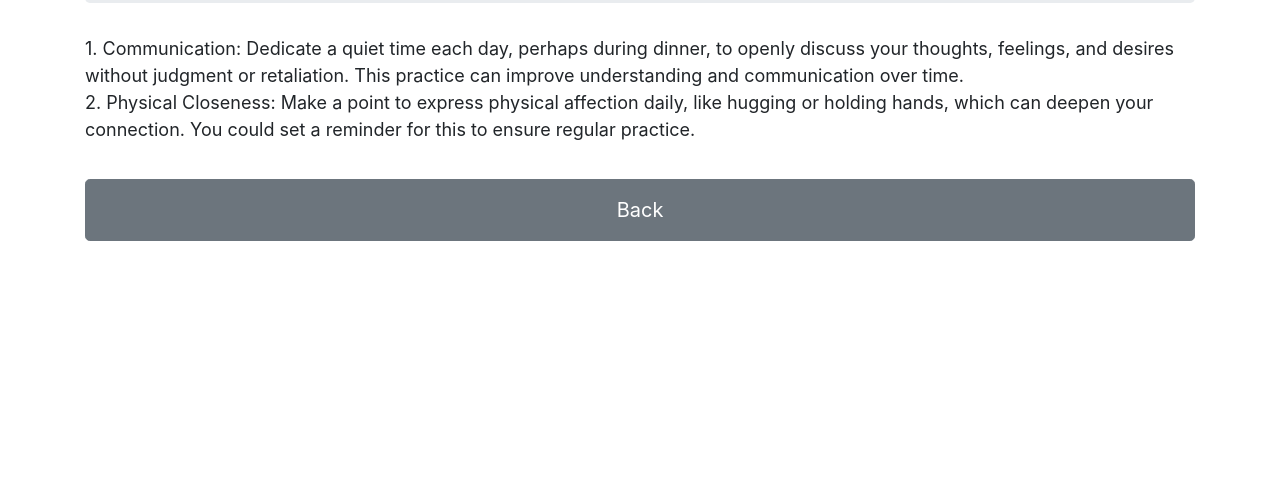
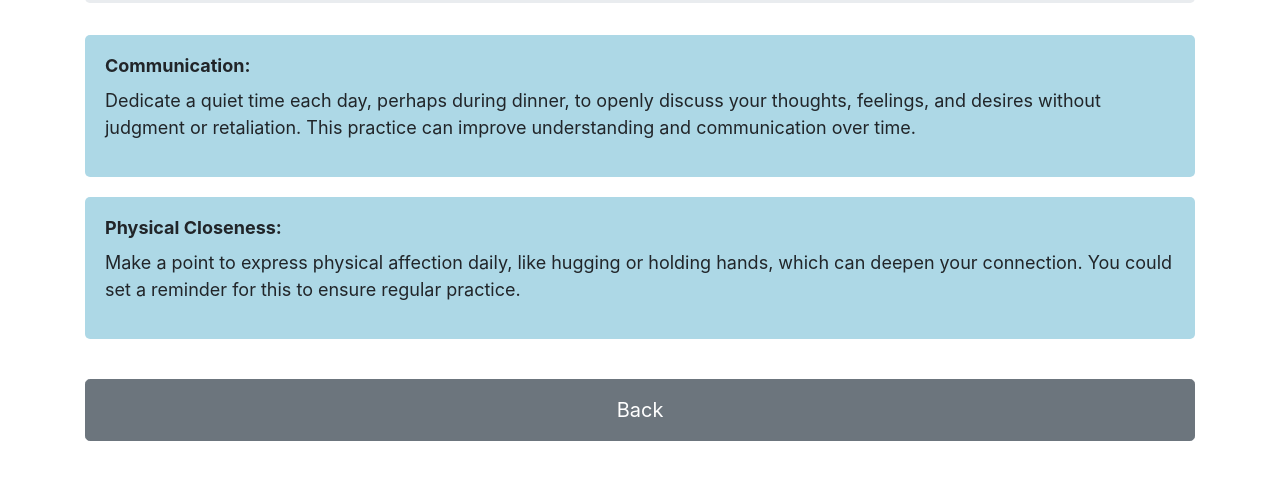
Before and after one commit to LoveGrow1/lg1, a plain HTML site: page actions.html in a window 1280 px wide. Shown: the part 171-650 px from the top of the page. Drawn offline with nearby package versions, Linux system fonts and the light colour scheme.

Commit message:
Update actions.html

```diff
--- a/actions.html
+++ b/actions.html
@@ -9,8 +9,21 @@
     font-size: 32px;
   }
 
-  p {
+  .info-box {
+    background-color: #ADD8E6;
+    border-radius: 5px;
+    padding: 20px;
+    margin-bottom: 20px;
+  }
+
+  .info-box h4 {
+    font-weight: bold;
     font-size: 18px;
+  }
+
+  .info-box p {
+    font-size: 18px;
+    margin-top: 10px;
   }
 
   .btn {
@@ -27,8 +40,14 @@
   </div>
   <div class="row">
     <div class="col-12">
-      <p>1. Communication: Dedicate a quiet time each day, perhaps during dinner, to openly discuss your thoughts, feelings, and desires without judgment or retaliation. This practice can improve understanding and communication over time. <br>
-2. Physical Closeness: Make a point to express physical affection daily, like hugging or holding hands, which can deepen your connection. You could set a reminder for this to ensure regular practice.</p>
+      <div class="info-box">
+        <h4>Communication:</h4>
+        <p>Dedicate a quiet time each day, perhaps during dinner, to openly discuss your thoughts, feelings, and desires without judgment or retaliation. This practice can improve understanding and communication over time.</p>
+      </div>
+      <div class="info-box">
+        <h4>Physical Closeness:</h4>
+        <p>Make a point to express physical affection daily, like hugging or holding hands, which can deepen your connection. You could set a reminder for this to ensure regular practice.</p>
+      </div>
     </div>
   </div>
   <a href="index.html" class="btn btn-secondary btn-lg btn-block">Back</a>
```
